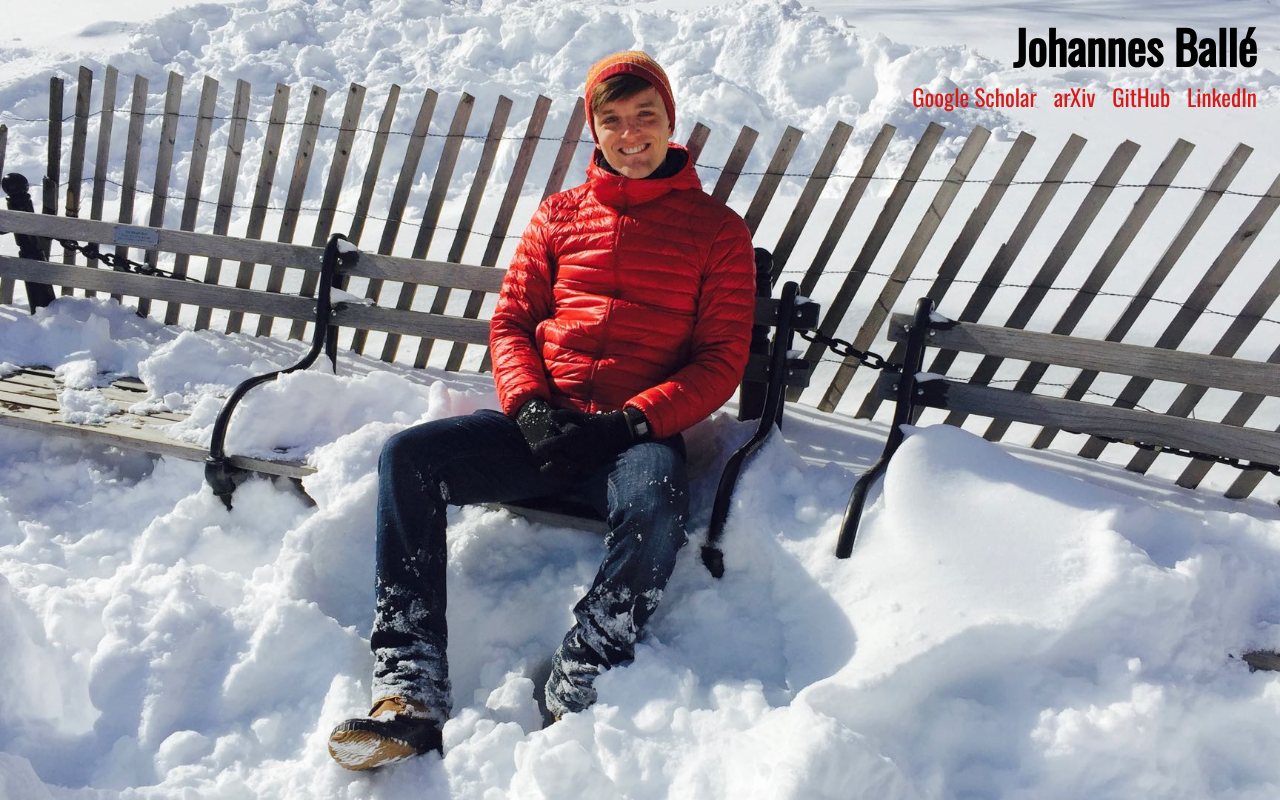
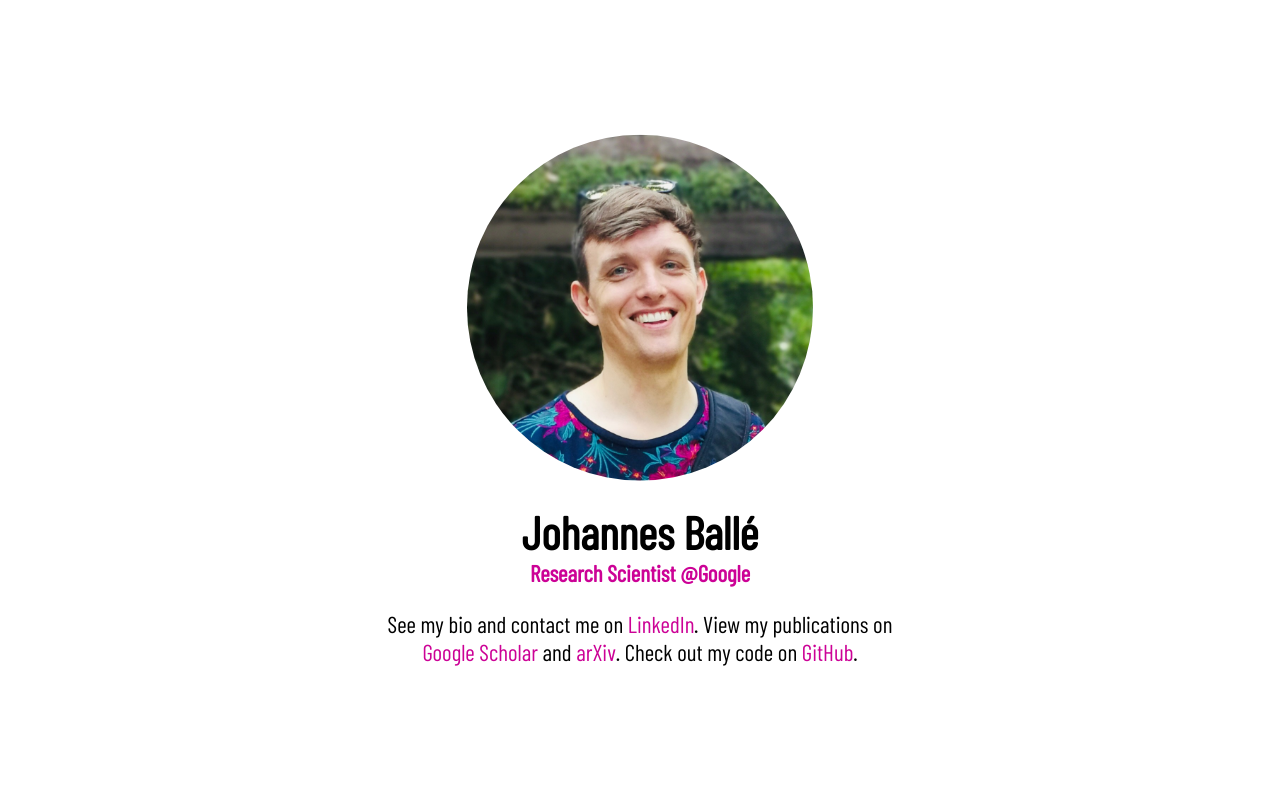
Before and after one commit to jonycgn/jonycgn.github.io, a plain HTML site: page index.html in a window 1280 px wide. Drawn offline with nearby package versions, Linux system fonts and the light colour scheme.

Commit message:
New picture and layout.

```diff
--- a/index.html
+++ b/index.html
@@ -4,43 +4,74 @@
   <meta charset="UTF-8">
   <meta name="viewport" content="width=device-width, initial-scale=1">
   <title>Johannes Ballé</title>
-  <link href="https://fonts.googleapis.com/css?family=Oswald" rel="stylesheet">
+  <link href="https://fonts.googleapis.com/css?family=Barlow+Condensed" rel="stylesheet">
   <style>
   body {
-    background: url("background.jpg") center top/cover fixed;
-    font-family: "Oswald", sans-serif;
+    background: #ffffff;
+    font-family: "Barlow Condensed", sans-serif;
     font-size: 1.8vw;
     color: #000000;
-    margin: .5em 1em .5em 1em;
-    text-align: right;
+    margin: 0;
   }
-  @media only screen and (max-width: 20cm) {
-    body {
-      font-size: .36cm;
-    }
+  @media (min-aspect-ratio: 3/2) and (min-width: 21cm) {
+    body {font-size: 1.8vw}
+  }
+  @media (min-aspect-ratio: 3/2) and (max-width: 21cm) {
+    body {font-size: .378cm}
+  }
+  @media (max-aspect-ratio: 3/2) and (min-height: 14cm) {
+    body {font-size: 2.7vh}
+  }
+  @media (max-aspect-ratio: 3/2) and (max-height: 14cm) {
+    body {font-size: .378cm}
+  }
+  div {
+    position: absolute;
+    width: 100%;
+    left: 0%;
+    top: 50%;
+    transform: translateY(-50%);
+    margin: 0;
+  }
+  img {
+    display: block;
+    width: 15em;
+    max-width: 90%;
+    border-radius: 50%;
+    margin: 0 auto 1em auto;
   }
   h1 {
     font-size: 2em;
-    margin: 0em;
+    font-weight: bold;
+    text-align: center;
+    margin: 0;
+  }
+  h2 {
+    font-size: 1em;
+    font-weight: bold;
+    text-align: center;
+    margin: 0 0 1em 0;
+    color: #cc0296;
   }
   p {
     font-size: 1em;
-    margin: 0em;
+    text-align: center;
+    width: 22em;
+    max-width: 90%;
+    margin: 0 auto 0 auto;
   }
   a {
     text-decoration: none;
-    color: #d61919;
-    margin-left: .5em;
+    color: #cc0296;
   }
   </style>
 </head>
 <body>
-  <h1>Johannes Ballé</h1>
-  <p>
-    <a href="https://scholar.google.com/citations?user=uKDe38UAAAAJ">Google Scholar</a>
-    <a href="https://arxiv.org/a/balle_j_1.html">arXiv</a>
-    <a href="https://github.com/jonycgn">GitHub</a>
-    <a href="https://www.linkedin.com/in/johannesballe">LinkedIn</a>
-  </p>
+  <div>
+    <img src="profile.jpg">
+    <h1>Johannes Ballé</h1>
+    <h2>Research Scientist @Google</h2>
+    <p>See my bio and contact me on <a href="https://www.linkedin.com/in/johannesballe">LinkedIn</a>. View my publications on <a href="https://scholar.google.com/citations?user=uKDe38UAAAAJ&sortby=pubdate">Google Scholar</a> and <a href="https://arxiv.org/a/balle_j_1.html">arXiv</a>. Check out my code on <a href="https://github.com/jonycgn">GitHub</a>.</p>
+  </div>
 </body>
 </html>
```
Also changed, not shown: background.jpg (deleted), profile.jpg (added).
